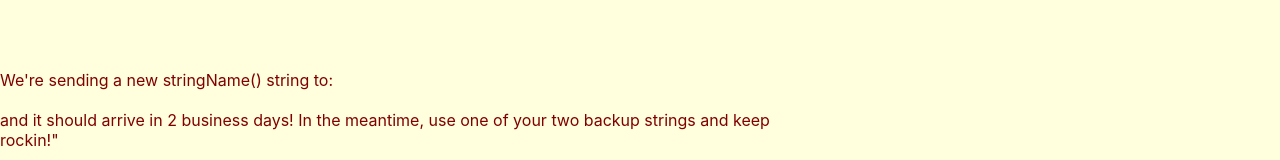
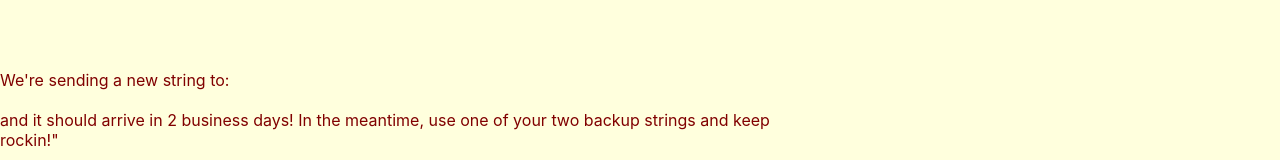
Before and after one commit to musicmills1990/strungout-frontend, a React (Create React App) app: page /brokenStringMessage in a window 1280 px wide. Shown: the part 393-553 px from the top of the page. Built offline with nearby package versions, Linux system fonts and the light colour scheme; no server answers.

Commit message:
copied isCurrentUserEmpty function

```diff
--- a/src/components/BrokenStringMessage.js
+++ b/src/components/BrokenStringMessage.js
@@ -38,7 +38,7 @@ const BrokenStringMessage = ({ currentUser, myStringPacks }) => {
     <div className="brokenStringMessage">
       <h3>Ach! Sorry your string broke, but we've got you covered!</h3>
       <img src={BrokenStringMessageGraphic} alt="Sorry your string broke!" width="600" height="240"/>
-      <p>We're sending a new stringName() string to:</p>
+      <p>We're sending a new string to:</p>
       <h2>{!isCurrentUserEmpty(currentUser) ? currentUser.attributes.address : null}</h2>
       <p> and it should arrive in 2 business days! In the meantime,
      use one of your two backup strings and keep rockin!"</p>
```
